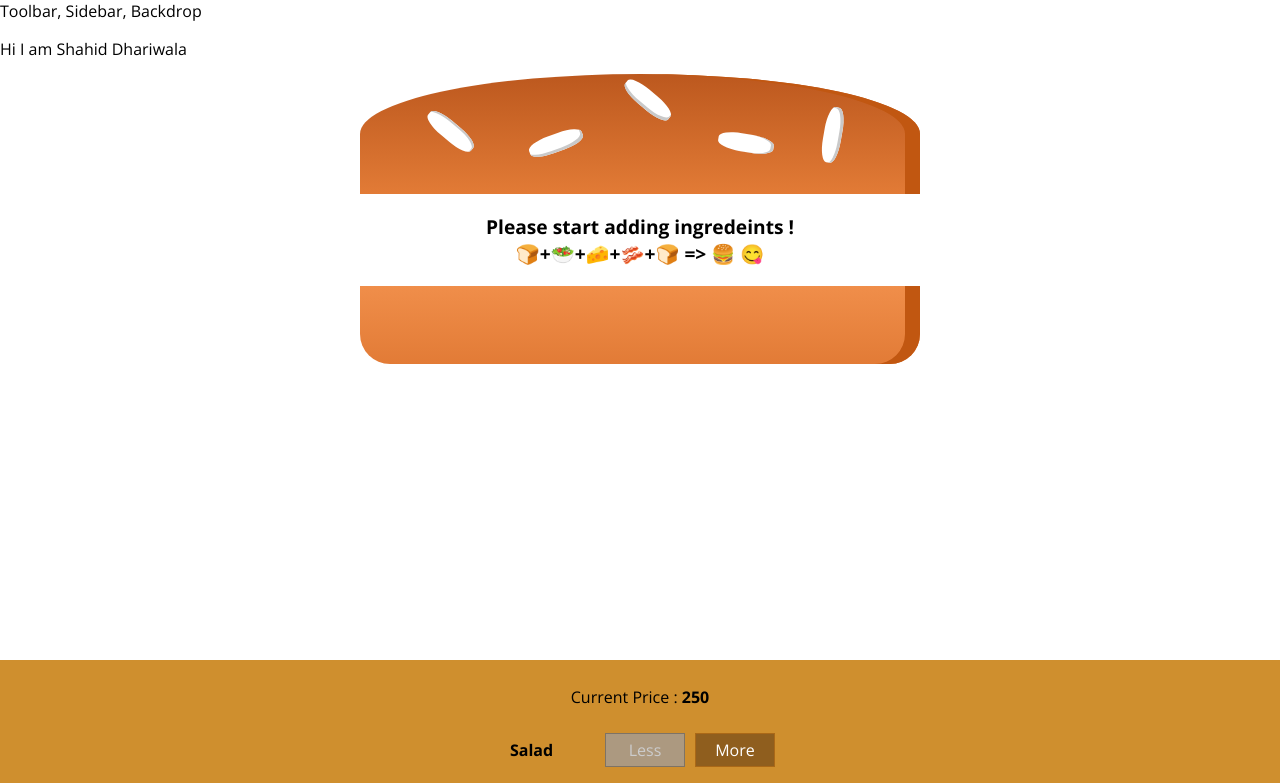
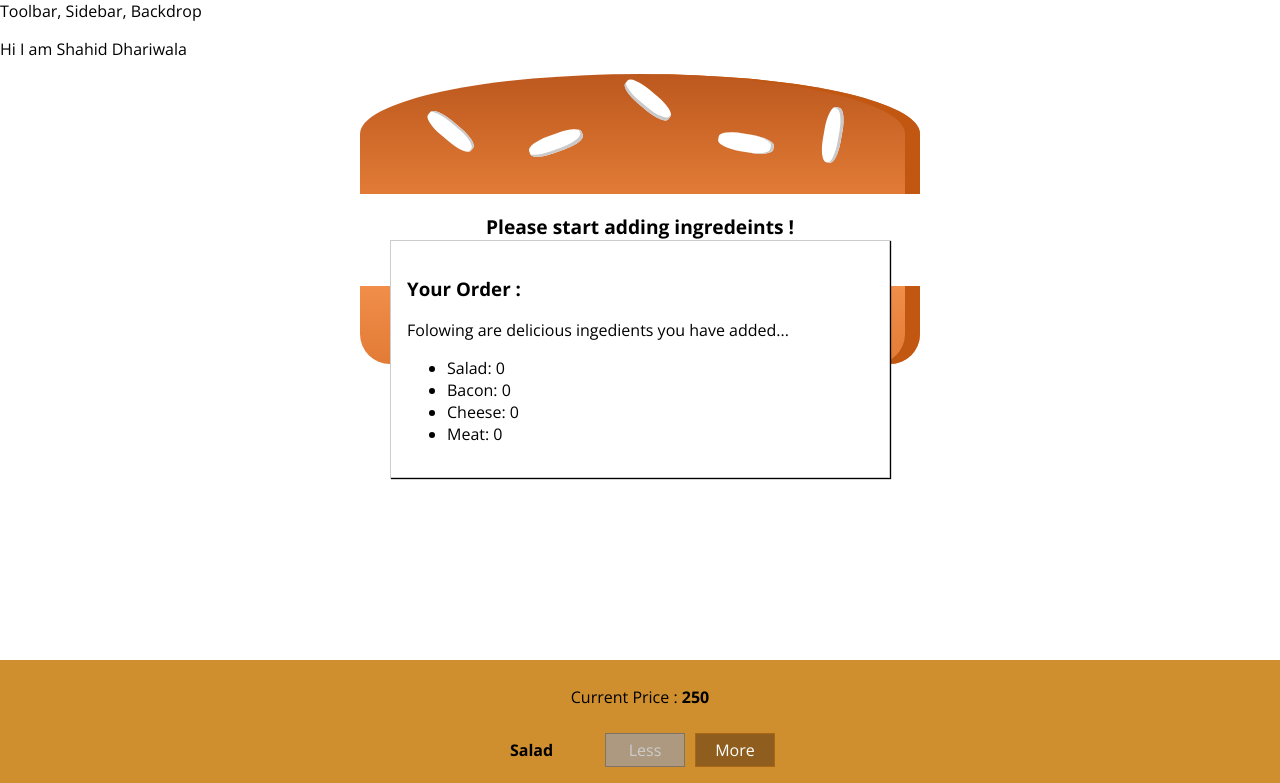
Before and after one commit to shahiddhariwala/the-burger-builder-in-react, a React (Create React App) app: page / in a window 1280 px wide. Shown: the top 783 px of the page. Built offline with nearby package versions, Linux system fonts and the light colour scheme.

Commit message:
Created the Order Summary Modal

```diff
--- /dev/null
+++ b/src/components/Burger/OrderSummary/OrderSummary.js
@@ -0,0 +1,21 @@
+import React from "react";
+import Aux from "../../../hoc/Aux";
+
+const orderSummary = (props) => {
+  const ingredients = Object.keys(props.ingredients).map((ig) => {
+    return (
+      <li key={ig}>
+        <span style={{ textTransform: "capitalize" }}>{ig}</span>:{" "}
+        {props.ingredients[ig]}
+      </li>
+    );
+  });
+  return (
+    <Aux>
+      <h3>Your Order :</h3>
+      <p>Folowing are delicious ingedients you have added...</p>
+      <ul>{ingredients}</ul>
+    </Aux>
+  );
+};
+export default orderSummary;
--- a/src/components/Layout/Layout.js
+++ b/src/components/Layout/Layout.js
@@ -1,6 +1,7 @@
 import React from "react";
 import Aux from "../../hoc/Aux";
 import classes from './layout.module.css';
+
 
 const layout = (props) => (
   <Aux>
--- /dev/null
+++ b/src/components/UI/Modal/Modal.js
@@ -0,0 +1,9 @@
+import React from 'react';
+import classes from './modal.module.css';
+
+const modal = (props) => (
+<div className={classes.Modal}>
+    {props.children}
+</div>
+);
+export default modal;
--- /dev/null
+++ b/src/components/UI/Modal/modal.module.css
@@ -0,0 +1,20 @@
+.Modal {
+    position: fixed;
+    z-index: 500;
+    background-color: white;
+    width: 70%;
+    border: 1px solid #ccc;
+    box-shadow: 1px 1px 1px black;
+    padding: 16px;
+    left: 15%;
+    top: 30%;
+    box-sizing: border-box;
+    transition: all 0.3s ease-out;
+}
+
+@media (min-width: 600px) {
+    .Modal {
+        width: 500px;
+        left: calc(50% - 250px);
+    }
+}
--- a/src/containers/BurgerBuilder/BurgerBuilder.js
+++ b/src/containers/BurgerBuilder/BurgerBuilder.js
@@ -2,7 +2,8 @@
 import Aux from "../../hoc/Aux";
 import Burger from "../../components/Burger/Burger";
 import BuildControls from "../../components/Burger/BuildControls/BuildControls";
-
+import Modal from '../../components/UI/Modal/Modal';
+import OrderSummary from '../../components/Burger/OrderSummary/OrderSummary';
 const INGREDIENT_PRICES = {
   salad: 40,
   bacon: 70,
@@ -22,13 +23,13 @@
   };
 
   updatePurchaseStatusHandler = (ingredients) => {
+    const sum = Object.keys(ingredients)
+      .map((igKey) => {
+        return (igKey = ingredients[igKey]);
+      })
+      .reduce((acc, curr) => (acc += curr), 0);
 
-    const sum = Object.keys(ingredients).map(igKey =>
-      {
-       return igKey = ingredients[igKey];
-      }).reduce((acc,curr)=> acc+=curr,0);
-
-      this.setState({purchasable : sum>0});
+    this.setState({ purchasable: sum > 0 });
   };
   addIngredientHandler = (type) => {
     //Increase The Count
@@ -69,6 +70,9 @@
     }
     return (
       <Aux>
+        <Modal>
+          <OrderSummary ingredients={this.state.ingredients}/>
+        </Modal>
         <Burger ingredients={this.state.ingredients}></Burger>
         <BuildControls
           addIngredeint={this.addIngredientHandler}
```
Also changed, not shown: src/components/UI/Backdrop/Backdrop.js (added).
